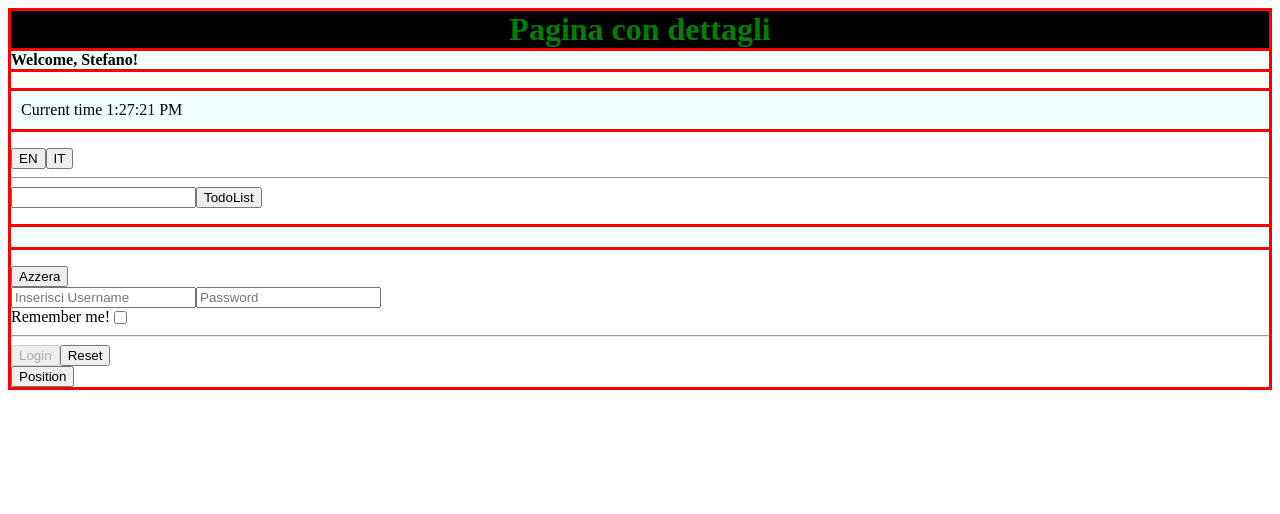
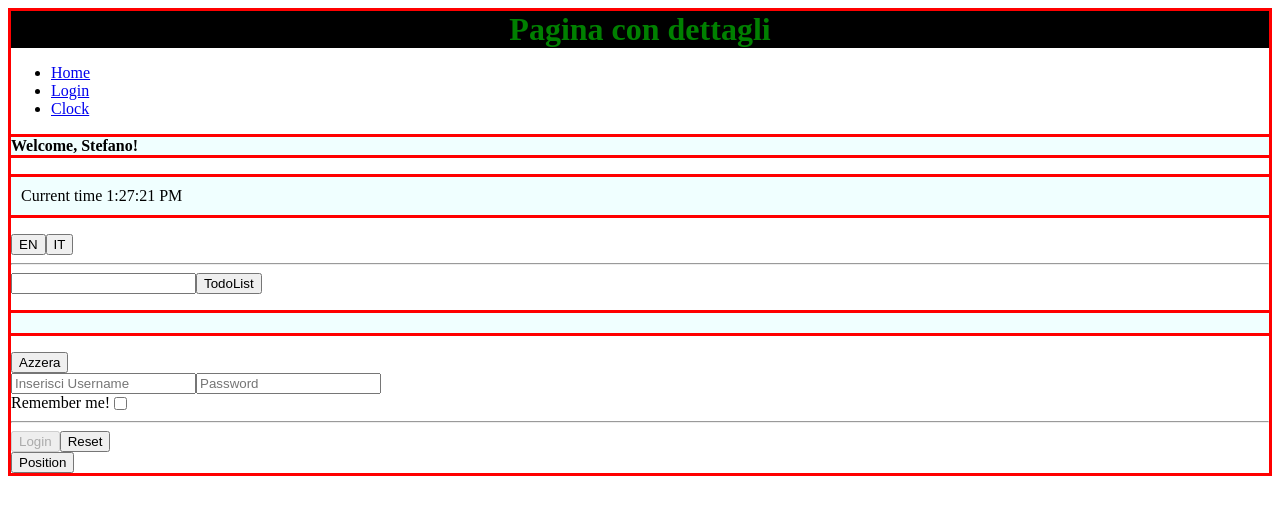
Before and after one commit to St3fan097/react_es, a React (Vite) app in the folder react-es_1/: page / in a window 1280 px wide. Shown: the top 514 px of the page. Built offline with nearby package versions, Linux system fonts and the light colour scheme.

Commit message:
exercise-50

```diff
--- a/react-es_1/src/GithubUser.jsx
+++ b/react-es_1/src/GithubUser.jsx
@@ -8,13 +8,13 @@ function useGithubUser () {
     const [username, setUsername] = useState("")
     const [usernameInput, setUsernameInput] = useState("")
 
-    const { username: routeUsername } = useParams();
+   /*  const { username: routeUsername } = useParams();
 
     useEffect(() => {
         if (routeUsername) {
             setUsername(routeUsername);
         }
-    }, [routeUsername]);
+    }, [routeUsername]); */
 
     useEffect(() => {
 
--- a/react-es_1/src/app.jsx
+++ b/react-es_1/src/app.jsx
@@ -9,7 +9,7 @@ import { Welcome } from "./welcome";
 import { GithubUser } from "./GithubUser";
 import Login from "./Login";
 import { useCurrentLocation } from "./useCurrentLocation";
-import { Route, Routes } from "react-router-dom";
+import { Link, Route, Routes } from "react-router-dom";
 
 
 
@@ -30,10 +30,17 @@ export function App() {
 
     return (
         <Container title={<h1 style={{ margin: 0 }}>Pagina con dettagli</h1>}>
+            <nav>
+                <ul>
+                    <li><Link to="/">Home</Link></li>
+                    <li><Link to="/GithubUser">Login</Link></li>
+                    <li><Link to="/clock">Clock</Link></li>
+                </ul>
+            </nav>
             <Routes>
                 <Route path="/" element={<Welcome name="Stefano"/>} />
                 <Route path="/counter" element={<Counter initialValue={0} />} />
-                <Route path="/:username" element={<GithubUser/>}/>
+                <Route path="/GithubUser" element={<GithubUser username="Stefano"/>}/>
             </Routes>
             <LanguageContext.Provider value={language}>
                 <Clock />
--- a/react-es_1/src/welcome.jsx
+++ b/react-es_1/src/welcome.jsx
@@ -1,8 +1,7 @@
-export function Welcome({name}) {
+export function Welcome({ name }) {
     return (
         <div className="welcome">
             <strong>Welcome, {name || "Guest"}!</strong>
-
         </div>
     )
 }
```
